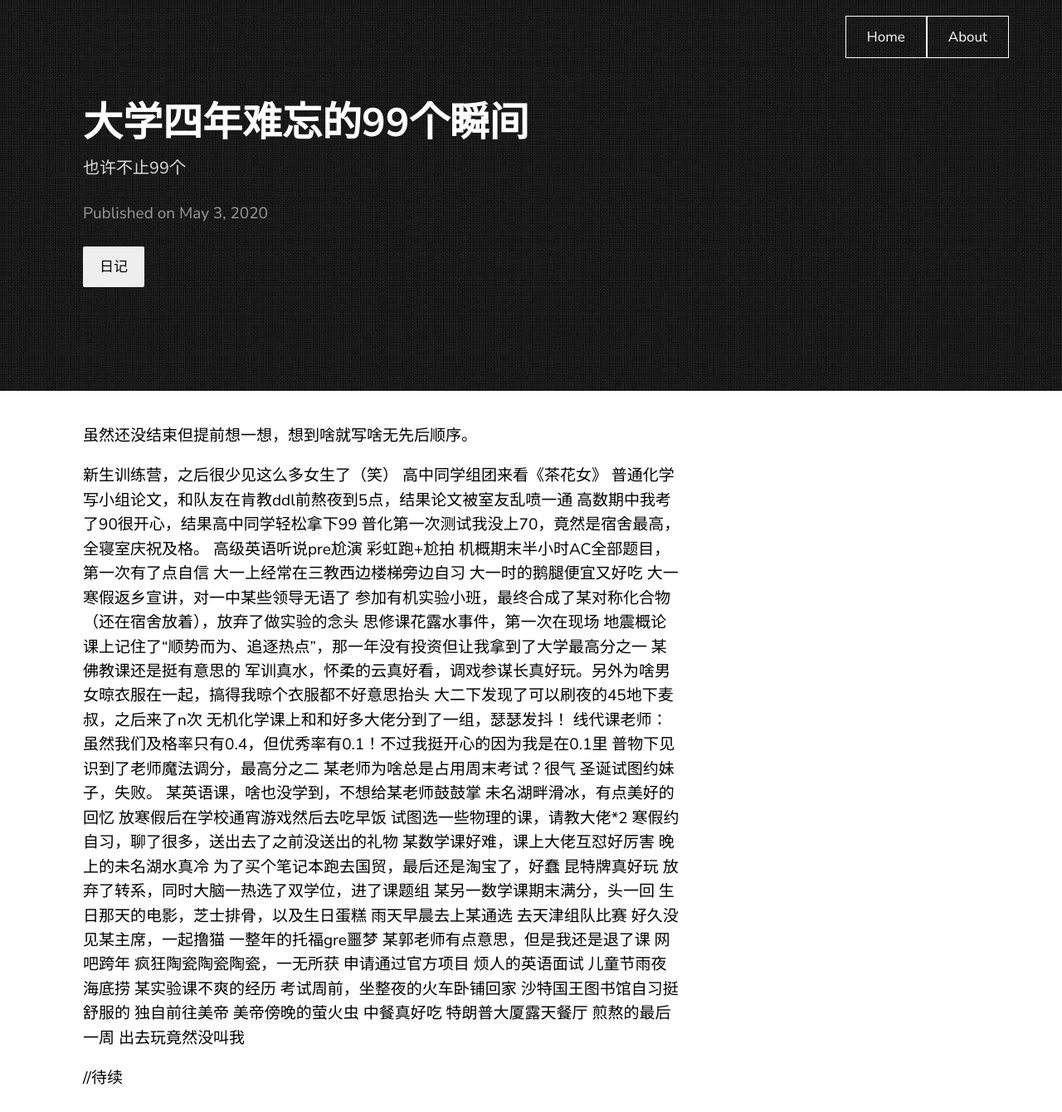
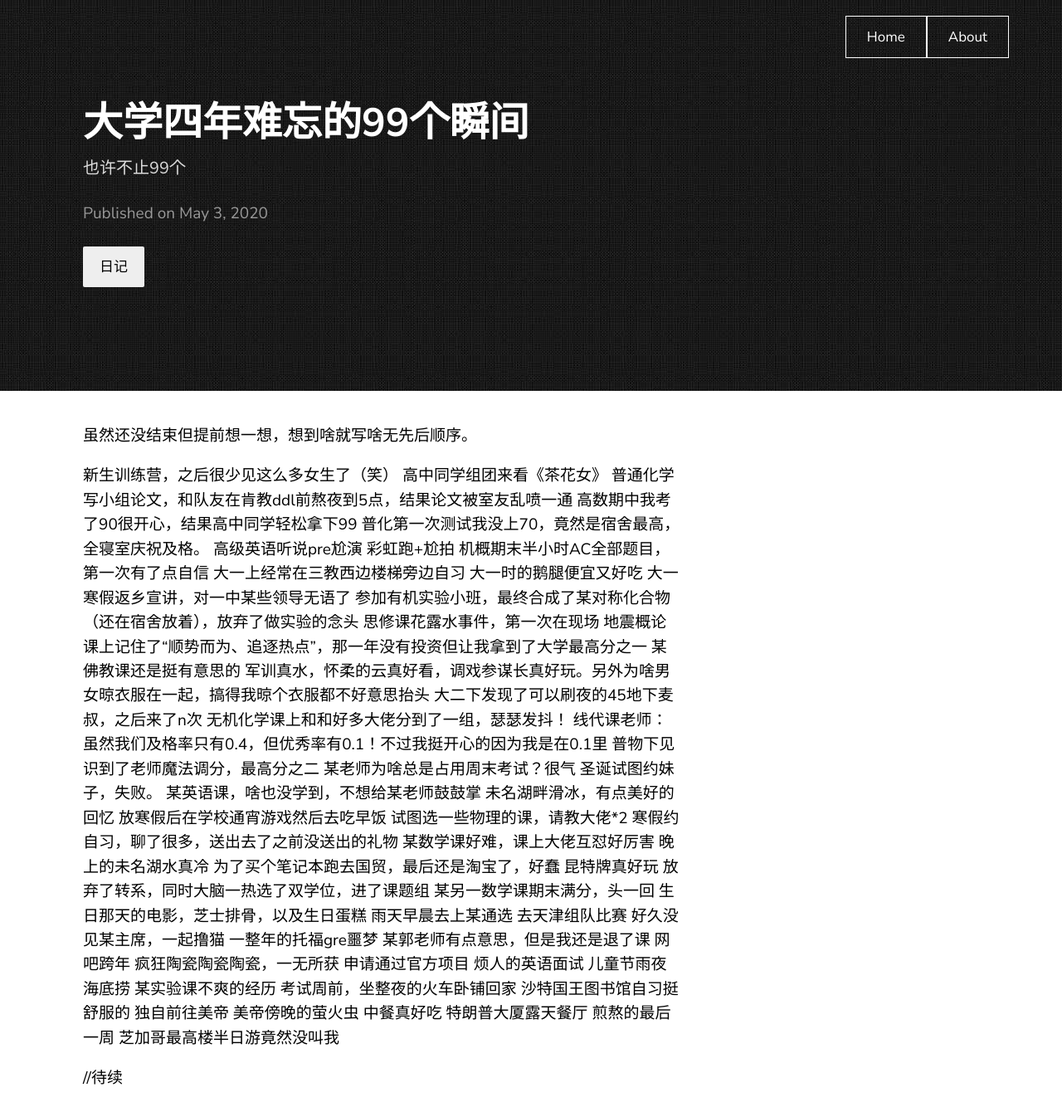
Before and after one commit to WolframCong/wolframcong.github.io, a Jekyll site: the page built from _posts/2020-05-03-20200503.md, in a window 1280 px wide. Shown: the whole page at 83% size. Built offline with Jekyll 4.4.1, drawn with Linux system fonts in a browser that asks for light colours; comment, search, counter and statistics services are not loaded.

Commit message:
New post

```diff
--- a/_posts/2020-05-03-20200503.md
+++ b/_posts/2020-05-03-20200503.md
@@ -60,6 +60,6 @@ categories: 日记
 中餐真好吃
 特朗普大厦露天餐厅
 煎熬的最后一周
-出去玩竟然没叫我
+芝加哥最高楼半日游竟然没叫我
 
 //待续
```
Also changed, not shown: _posts/2020-05-22-20200522.md (added, +15 -0 lines).
